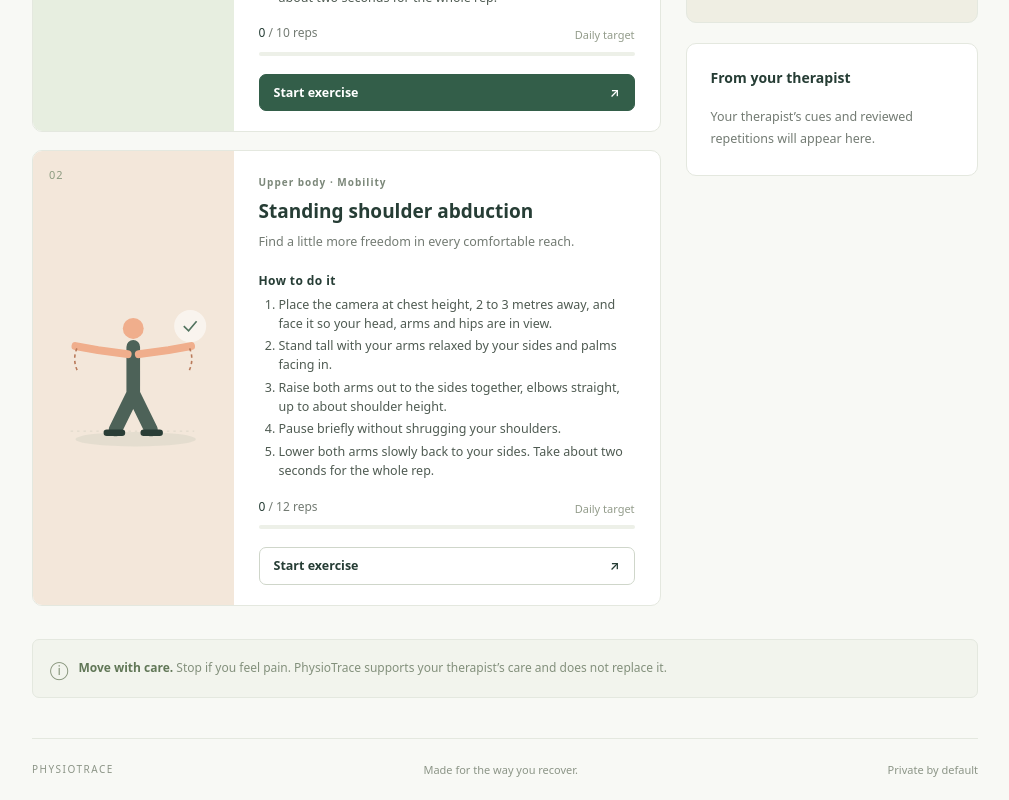
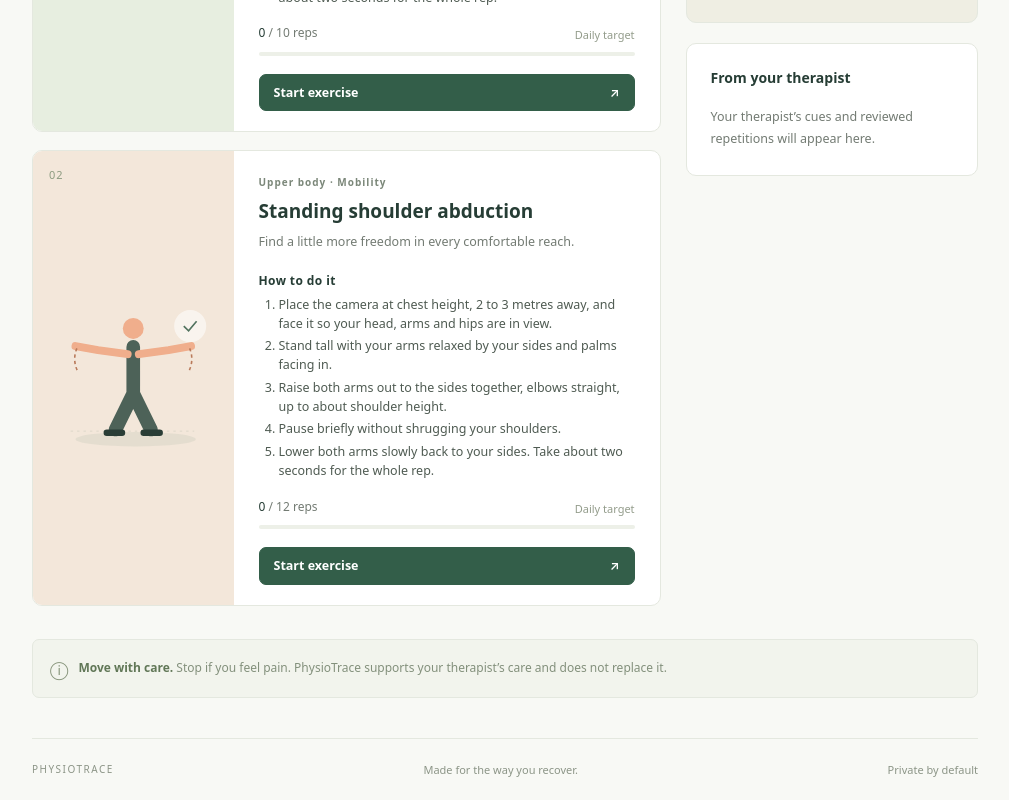
Before and after one commit to BenTheOOF/hack-the-change-2026, a Next.js app in the folder frontend/: page /demo in a window 1280 px wide. Shown: the part 900-1700 px from the top of the page, without its empty margins (260-1269 px from the left). Built offline with nearby package versions, Linux system fonts and the light colour scheme.

Commit message:
List finished exercises last with a white button on Today's plan
Exercises still to do come first with the green Start exercise button.

Co-Authored-By: Claude Opus 5.5 <noreply@anthropic.com>

```diff
--- a/frontend/src/app/globals.css
+++ b/frontend/src/app/globals.css
@@ -2783,3 +2783,11 @@ legend {
   font-weight: 600;
   margin-bottom: 8px;
 }
+
+/* A finished exercise's button is white; exercises still to do keep the green one. */
+.start-exercise.secondary {
+  background: #fff;
+}
+.start-exercise.secondary:hover {
+  background: #edf1e8;
+}
--- a/frontend/src/features/physio/physio-app.tsx
+++ b/frontend/src/features/physio/physio-app.tsx
@@ -1495,12 +1495,22 @@ export function PhysioApp({ demo = false }: { demo?: boolean }) {
                       </button>
                     </div>
                   ) : (
-                    plans.map((plan, i) => {
+                    // Exercises still to do come first; finished ones move to the end.
+                    plans
+                      .map((plan) => {
                         const count = todayReps.filter(
                           (r) =>
                             r.prescription_id === plan.id &&
                             r.label === "correct",
                         ).length;
+                        return {
+                          plan,
+                          count,
+                          done: count >= plan.daily_target,
+                        };
+                      })
+                      .sort((a, b) => Number(a.done) - Number(b.done))
+                      .map(({ plan, count, done }, i) => {
                         return (
                           <article className="exercise-card" key={plan.id}>
                             <div
@@ -1530,7 +1540,9 @@ export function PhysioApp({ demo = false }: { demo?: boolean }) {
                                 <DemoVideo
                                   url={demoVideoUrls[plan.custom_exercise_id]}
                                   custom={info(plan).custom}
-                                onOpen={() => demoVideoFor(plan.custom_exercise_id!)}
+                                  onOpen={() =>
+                                    demoVideoFor(plan.custom_exercise_id!)
+                                  }
                                   name={info(plan).name}
                                 />
                               )}
@@ -1542,7 +1554,7 @@ export function PhysioApp({ demo = false }: { demo?: boolean }) {
                                   </span>
                                 </span>
                                 <span>
-                                {count >= plan.daily_target
+                                  {done
                                     ? "Daily target reached ✓"
                                     : "Daily target"}
                                 </span>
@@ -1560,15 +1572,13 @@ export function PhysioApp({ demo = false }: { demo?: boolean }) {
                               </div>
                               <button
                                 className={
-                                (i % 2 ? "secondary" : "primary") +
+                                  (done ? "secondary" : "primary") +
                                   " start-exercise"
                                 }
                                 disabled={busy}
                                 onClick={() => void start(plan)}
                               >
-                              {count >= plan.daily_target
-                                ? "Practice again"
-                                : "Start exercise"}
+                                {done ? "Practice again" : "Start exercise"}
                                 <span>↗</span>
                               </button>
                             </div>
```
Also changed, not shown: 2 other files (tests, documents, lock files or other folders). Lines whose indentation alone changed are shown as unchanged.
